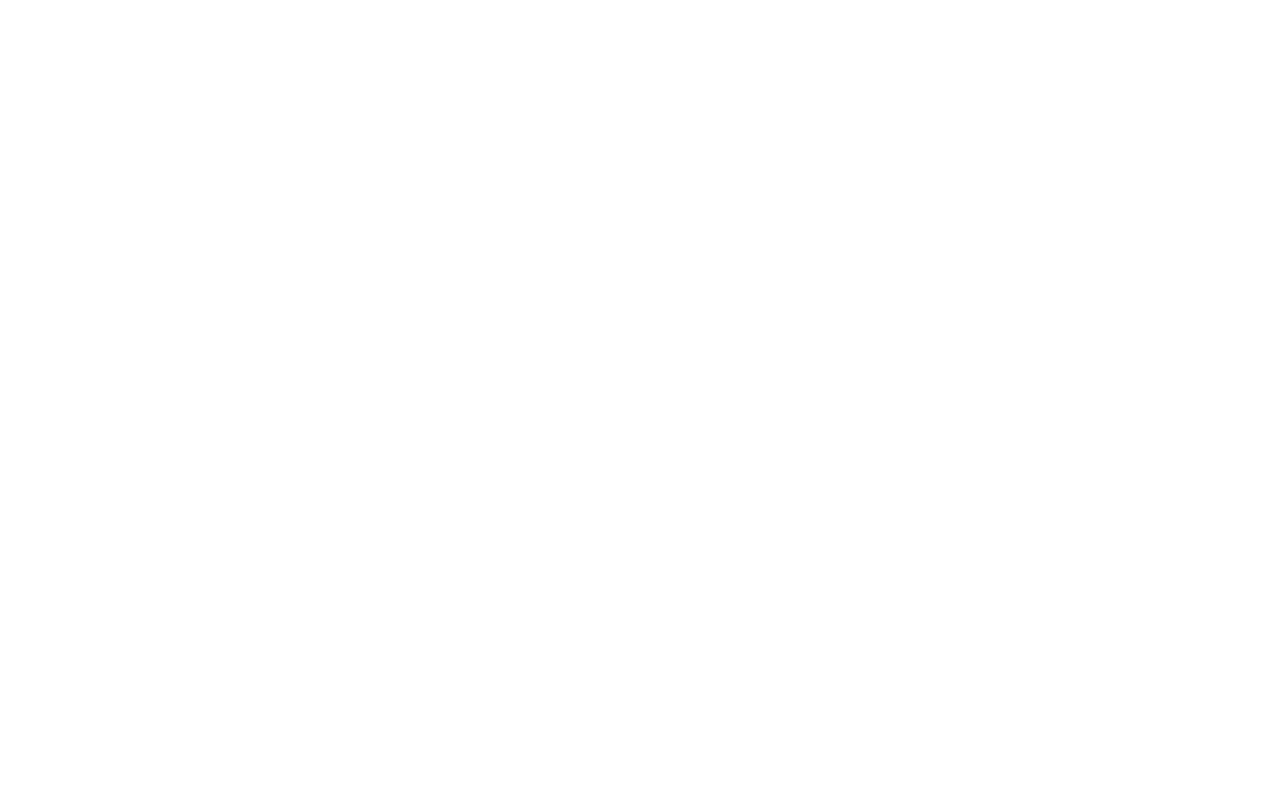
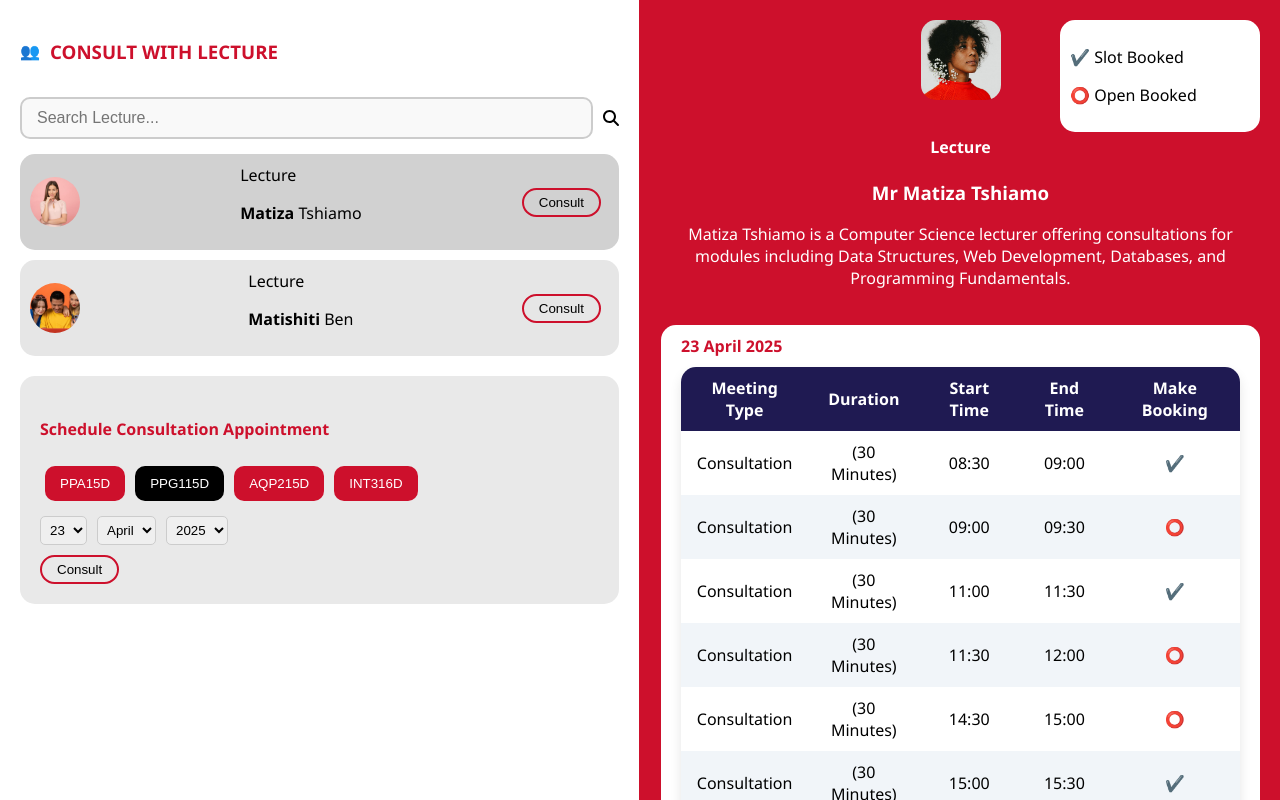
Before and after one commit to KISMETtakk/sfg-assignment-1, a React (Create React App) app: page /consult-with-lecture in a window 1280 px wide. Before the commit this address had no page. Built offline with nearby package versions, Linux system fonts and the light colour scheme.

Commit message:
student consult

```diff
--- a/src/App.js
+++ b/src/App.js
@@ -10,6 +10,7 @@
 import AdminLogin from "./components/admin-login/AdminLogin"; // Import your login page
 import StudentLogged from './components/student-login/StudentLogged';
 import AdminDashboard from "./components/admin-login/AdminDashboard";
+import ConsultWithLecture from "./components/student-login/ConsultWithLecture";
  // Import your login page
 import "./App.css";
 
@@ -38,6 +39,7 @@
           <Route path="/admin-login" element={<AdminLogin />} />
           <Route path="/student-logged" element={<StudentLogged />} />
           <Route path = "/admin-Dashboard" element={<AdminDashboard/>}/>
+          <Route path = "/consult-with-lecture" element={<ConsultWithLecture/>}/>
         </Routes>
       </AnimatePresence>
     </Router>
--- /dev/null
+++ b/src/components/student-login/ConsultWithLecture.css
@@ -0,0 +1,266 @@
+.consult-container {
+    display: flex;
+    height: 100vh;
+    font-family: 'Segoe UI', sans-serif;
+  }
+
+  .left-panel, .right-panel {
+    padding: 20px;
+    box-sizing: border-box;
+  }
+
+  .left-panel {
+    flex: 1;
+    background-color: #fff;
+    border-right: 2px solid #cd102c;
+  }
+
+  .right-panel {
+    flex: 1;
+    background-color: #cd102c;
+    color: #fff;
+    display: flex;
+    flex-direction: column;
+    justify-content: space-between;
+  }
+
+  .header {
+    display: flex;
+    align-items: center;
+    gap: 10px;
+    font-weight: bold;
+    color: #cd102c;
+  }
+
+  .search-container {
+    position: relative;
+    margin: 15px 0;
+    display: flex;
+    align-items: center;
+    gap: 10px;
+  }
+
+  .search-input {
+    width: 100%;
+    padding: 10px 40px 10px 15px; /* Adjusted padding for icon space */
+    border-radius: 10px;
+    border: 2px solid #ccc;
+    font-size: 16px;
+    background-color: #f9f9f9;
+    box-sizing: border-box;
+  }
+
+  .search-container .fa-search {
+    position: absolute;
+    right: 15px;
+    top: 50%;
+    transform: translateY(-50%);
+    color: #888;
+    font-size: 18px;
+  }
+
+  /* For responsive design */
+  @media (max-width: 768px) {
+    .search-container {
+      gap: 8px;
+    }
+
+    .search-input {
+      padding: 10px 30px 10px 10px; /* Adjust padding on smaller screens */
+    }
+  }
+
+  .lecture-list .lecture-card {
+    background: #e6e6e6;
+    border-radius: 15px;
+    display: flex;
+    align-items: center;
+    padding: 10px;
+    margin-bottom: 10px;
+    justify-content: space-between;
+  }
+
+  .lecture-card.selected {
+    background-color: #d1d1d1;
+  }
+
+  .avatar {
+    width: 50px;
+    height: 50px;
+    border-radius: 50%;
+    object-fit: cover;
+  }
+
+  .consult-button {
+    background-color: transparent;
+    color: #000;
+    border: 2px solid #cd102c;
+    border-radius: 20px;
+    padding: 5px 15px;
+    cursor: pointer;
+    font-weight: 500;
+    transition: background-color 0.3s, color 0.3s;
+  }
+
+  .consult-button:hover {
+    background-color: #fff;
+    color: #000;
+  }
+
+  .schedule-section {
+    background-color: #e9e9e9;
+    padding: 20px;
+    border-radius: 15px;
+    margin-top: 20px;
+    position: relative;
+  }
+
+  .schedule-section h4 {
+    color: #cd102c;
+  }
+
+  .schedule-consult-btn {
+    position: absolute;
+    bottom: 20px;
+    right: 20px;
+  }
+
+  .module-buttons button {
+    margin: 5px;
+    padding: 10px 15px;
+    border-radius: 10px;
+    border: none;
+    color: #fff;
+    background-color: #cd102c;
+    cursor: pointer;
+    transition: background-color 0.3s;
+  }
+
+  .module-buttons button:hover,
+  .module-buttons .active {
+    background-color: #000;
+    color: #fff;
+  }
+
+  .date-select {
+    display: flex;
+    gap: 10px;
+    margin: 10px 0;
+  }
+
+  .date-select select {
+    padding: 5px;
+    border-radius: 5px;
+    border: 1px solid #ccc;
+  }
+
+  .lecture-info {
+    text-align: center;
+  }
+
+  .profile-pic {
+    width: 80px;
+    height: 80px;
+    border-radius: 15px;
+    object-fit: cover;
+    margin-bottom: 10px;
+  }
+
+  .schedule-table {
+    background: #fff;
+    color: #000;
+    border-radius: 15px;
+    padding: 10px 20px; /* Reduced padding */
+    margin: 20px 0;
+    max-height: 600px; /* Make the table smaller */
+    box-sizing: border-box;
+    margin-bottom: 0; /* Remove bottom margin for better alignment */
+  }
+
+  .date-header {
+    color: #cd102c;
+    font-weight: bold;
+    margin-bottom: 10px;
+  }
+
+  .schedule-table table {
+    width: 100%;
+    border-collapse: collapse;
+  }
+
+  .schedule-table th, .schedule-table td {
+    padding: 10px;
+    text-align: center;
+  }
+
+  .make-booking input[type="radio"] {
+    appearance: none;
+    border: 2px solid #cd102c;
+    width: 16px;
+    height: 16px;
+    border-radius: 50%;
+    outline: none;
+    cursor: pointer;
+    position: relative;
+  }
+
+  .make-booking input[type="radio"]:checked::before {
+    content: '';
+    position: absolute;
+    top: 3px;
+    left: 3px;
+    width: 8px;
+    height: 8px;
+    border-radius: 50%;
+    background-color: #cd102c;
+  }
+
+  .keys {
+    background: #fff;
+    color: #000;
+    border-radius: 15px;
+    padding: 10px;
+    width: 180px;
+    position: absolute; /* Absolute positioning */
+    top: 20px; /* Position it below the lecture info */
+    right: 20px; /* Align to the top right */
+  }
+
+  .keys .booked, .keys .open {
+    display: inline-block;
+    width: 20px;
+    text-align: center;
+  }
+
+  .create-booking {
+    background-color: #f1f1f1;
+    color: #000;
+    border: none;
+    border-radius: 15px;
+    padding: 10px 20px;
+    margin: auto;
+    cursor: pointer;
+  }
+
+  .loader-container {
+    height: 100vh;
+    display: flex;
+    flex-direction: column;
+    justify-content: center;
+    align-items: center;
+  }
+
+  .spinner {
+    border: 5px solid #f3f3f3;
+    border-top: 5px solid #cd102c;
+    border-radius: 50%;
+    width: 50px;
+    height: 50px;
+    animation: spin 1s linear infinite;
+  }
+
+  @keyframes spin {
+    to {
+      transform: rotate(360deg);
+    }
+  }
--- /dev/null
+++ b/src/components/student-login/ConsultWithLecture.js
@@ -0,0 +1,119 @@
+import React, { useState, useEffect } from 'react';
+import { FontAwesomeIcon } from '@fortawesome/react-fontawesome';
+import { faSearch } from '@fortawesome/free-solid-svg-icons';
+import './ConsultWithLecture.css';
+import SearchP1 from '../assets/images/img24.jpg';
+import SearchP2 from '../assets/images/img34.jpg';
+import SearchP3 from '../assets/images/img82.jpg';
+
+const ConsultWithLecture = () => {
+  const [loading, setLoading] = useState(true);
+
+  useEffect(() => {
+    const timer = setTimeout(() => setLoading(false), 1500); // simulate loading
+    return () => clearTimeout(timer);
+  }, []);
+
+  if (loading) {
+    return (
+      <div className="loader-container">
+        <div className="spinner"></div>
+        <p>Loading...</p>
+      </div>
+    );
+  }
+
+  return (
+    <div className="consult-container">
+      <div className="left-panel">
+        <div className="header">
+          <span role="img" aria-label="consult">👥</span>
+          <h3>CONSULT WITH LECTURE</h3>
+        </div>
+
+        {/* Search Bar with FontAwesome Icon */}
+        <div className="search-container">
+          <input className="search-input" type="text" placeholder="Search Lecture..." />
+          <FontAwesomeIcon icon={faSearch} />
+        </div>
+
+        <div className="lecture-list">
+          <div className="lecture-card selected">
+            <img src={SearchP1} alt="Matiza Tshiamo" className="avatar" />
+            <div>
+              <span className="title">Lecture</span>
+              <p><strong>Matiza</strong> Tshiamo</p>
+            </div>
+            <button className="consult-button">Consult</button>
+          </div>
+          <div className="lecture-card">
+            <img src={SearchP2} alt="Matishiti Ben" className="avatar" />
+            <div>
+              <span className="title">Lecture</span>
+              <p><strong>Matishiti</strong> Ben</p>
+            </div>
+            <button className="consult-button">Consult</button>
+          </div>
+        </div>
+
+        <div className="schedule-section">
+          <h4>Schedule Consultation Appointment</h4>
+          <div className="module-buttons">
+            <button>PPA15D</button>
+            <button className="active">PPG115D</button>
+            <button>AQP215D</button>
+            <button>INT316D</button>
+          </div>
+          <div className="date-select">
+            <select><option>23</option></select>
+            <select><option>April</option></select>
+            <select><option>2025</option></select>
+          </div>
+          <button className="consult-button">Consult</button>
+        </div>
+      </div>
+
+      <div className="right-panel">
+        <div className="lecture-info">
+          <img src={SearchP3} alt="Matiza Tshiamo" className="profile-pic" />
+          <h4>Lecture</h4>
+          <h3>Mr Matiza Tshiamo</h3>
+          <p>Matiza Tshiamo is a Computer Science lecturer offering consultations for modules including Data Structures, Web Development, Databases, and Programming Fundamentals.</p>
+        </div>
+
+        <div className="schedule-table">
+          <div className="date-header">23 April 2025</div>
+          <table>
+            <thead>
+              <tr>
+                <th>Meeting Type</th>
+                <th>Duration</th>
+                <th>Start Time</th>
+                <th>End Time</th>
+                <th>Make Booking</th>
+              </tr>
+            </thead>
+            <tbody>
+              <tr><td>Consultation</td><td>(30 Minutes)</td><td>08:30</td><td>09:00</td><td>✔️</td></tr>
+              <tr><td>Consultation</td><td>(30 Minutes)</td><td>09:00</td><td>09:30</td><td>⭕</td></tr>
+              <tr><td>Consultation</td><td>(30 Minutes)</td><td>11:00</td><td>11:30</td><td>✔️</td></tr>
+              <tr><td>Consultation</td><td>(30 Minutes)</td><td>11:30</td><td>12:00</td><td>⭕</td></tr>
+              <tr><td>Consultation</td><td>(30 Minutes)</td><td>14:30</td><td>15:00</td><td>⭕</td></tr>
+              <tr><td>Consultation</td><td>(30 Minutes)</td><td>15:00</td><td>15:30</td><td>✔️</td></tr>
+              <tr><td>Consultation</td><td>(30 Minutes)</td><td>15:30</td><td>16:00</td><td>⭕</td></tr>
+            </tbody>
+          </table>
+        </div>
+
+        <div className="keys">
+          <p><span className="booked">✔️</span> Slot Booked</p>
+          <p><span className="open">⭕</span> Open Booked</p>
+        </div>
+
+        <button className="create-booking">Create Booking</button>
+      </div>
+    </div>
+  );
+};
+
+export default ConsultWithLecture;
--- a/src/components/student-login/StudentNavigationBar.js
+++ b/src/components/student-login/StudentNavigationBar.js
@@ -1,5 +1,6 @@
 import React, { useState, useEffect, useRef } from 'react';
 import { FaComments, FaCalendarAlt, FaTools, FaEnvelope, FaUser, FaCheckCircle, FaSignOutAlt, FaChevronDown } from 'react-icons/fa';
+import { Link } from 'react-router-dom';
 import './StudentNavigationBar.css';
 
 const StudentNavigationBar = () => {
@@ -73,10 +74,12 @@
       </div>
 
       <ul className="nav-links">
-        <li className="nav-item">
-          <FaComments className="nav-icon" />
-          <span>Consult With Lecture</span>
-        </li>
+        <Link to="/consult-with-lecture">
+          <li className="nav-item">
+            <FaComments className="nav-icon" />
+            <span>Consult With Lecture</span>
+          </li>
+        </Link>
         <li className="nav-item">
           <FaCalendarAlt className="nav-icon" />
           <span>View Timetable</span>
```
Also changed, not shown: 1 other file (tests, documents, lock files or other folders).
